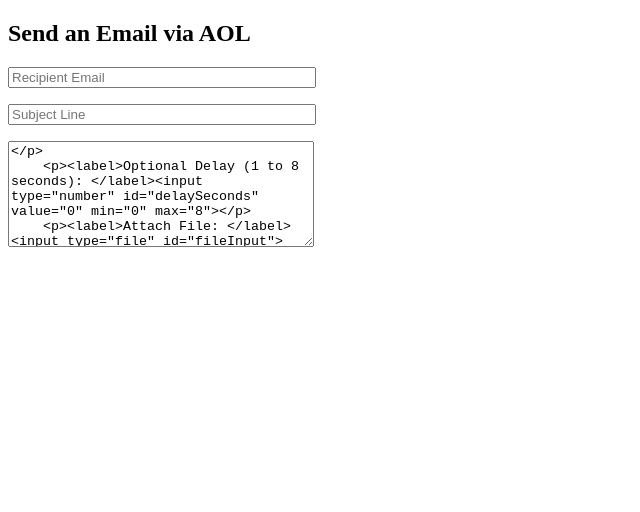
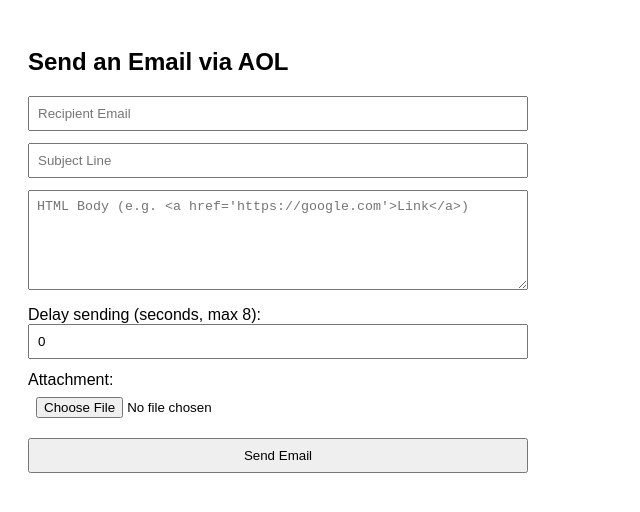
Before and after one commit to shakachi4-afk/my-email-app, a website: page index.html in a window 1280 px wide. Shown: the whole page, without its empty margins (0-640 px from the left). Drawn offline with Linux system fonts and the light colour scheme.

Commit message:
Update index.html

```diff
--- a/index.html
+++ b/index.html
@@ -1,25 +1,40 @@
 <!DOCTYPE html>
-<html>
+<html lang="en">
 <head>
-  <title>My Email Sender</title>
+  <meta charset="UTF-8" />
+  <title>AOL Email Sender</title>
+  <style>
+    body { font-family: sans-serif; padding: 20px; max-width: 500px; }
+    input, textarea, button { width: 100%; margin-bottom: 12px; padding: 8px; box-sizing: border-box; }
+    textarea { height: 100px; }
+  </style>
 </head>
 <body>
   <h2>Send an Email via AOL</h2>
   <form id="emailForm">
-    <p><input type="email" id="to" placeholder="Recipient Email" required style="width:300px;"></p>
-    <p><input type="text" id="subject" placeholder="Subject Line" required style="width:300px;"></p>
-    <p><textarea id="htmlBody" placeholder="Message content. Links allowed: <a href='https://google.com'>Click Here</a>" style="width:300px; height:100px;"></p>
-    <p><label>Optional Delay (1 to 8 seconds): </label><input type="number" id="delaySeconds" value="0" min="0" max="8"></p>
-    <p><label>Attach File: </label><input type="file" id="fileInput"></p>
-    <p><button type="submit">Send Email Now</button></p>
+    <input type="email" id="to" placeholder="Recipient Email" required />
+    <input type="text" id="subject" placeholder="Subject Line" required />
+    <textarea id="htmlBody" placeholder="HTML Body (e.g. <a href='https://google.com'>Link</a>)"></textarea>
+
+    <label>Delay sending (seconds, max 8):</label>
+    <input type="number" id="delaySeconds" value="0" min="0" max="8" />
+
+    <label>Attachment:</label>
+    <input type="file" id="fileInput" />
+
+    <button type="submit" id="sendBtn">Send Email</button>
   </form>
+
   <p id="status"></p>
 
   <script>
     document.getElementById("emailForm").addEventListener("submit", async (e) => {
       e.preventDefault();
       const status = document.getElementById("status");
-      status.innerText = "Sending... Please wait.";
+      const btn = document.getElementById("sendBtn");
+
+      status.innerText = "Sending email...";
+      btn.disabled = true;
 
       const fileInput = document.getElementById("fileInput");
       let fileBase64 = null;
@@ -51,13 +66,16 @@
           body: JSON.stringify(payload)
         });
         const result = await res.json();
+
         if (res.ok) {
           status.innerText = "Success! Email sent.";
         } else {
-          status.innerText = "Error: " + result.error;
+          status.innerText = "Error: " + (result.error || "Failed to send.");
         }
       } catch (err) {
         status.innerText = "Failed to communicate with the server.";
+      } finally {
+        btn.disabled = false;
       }
     });
   </script>
```
